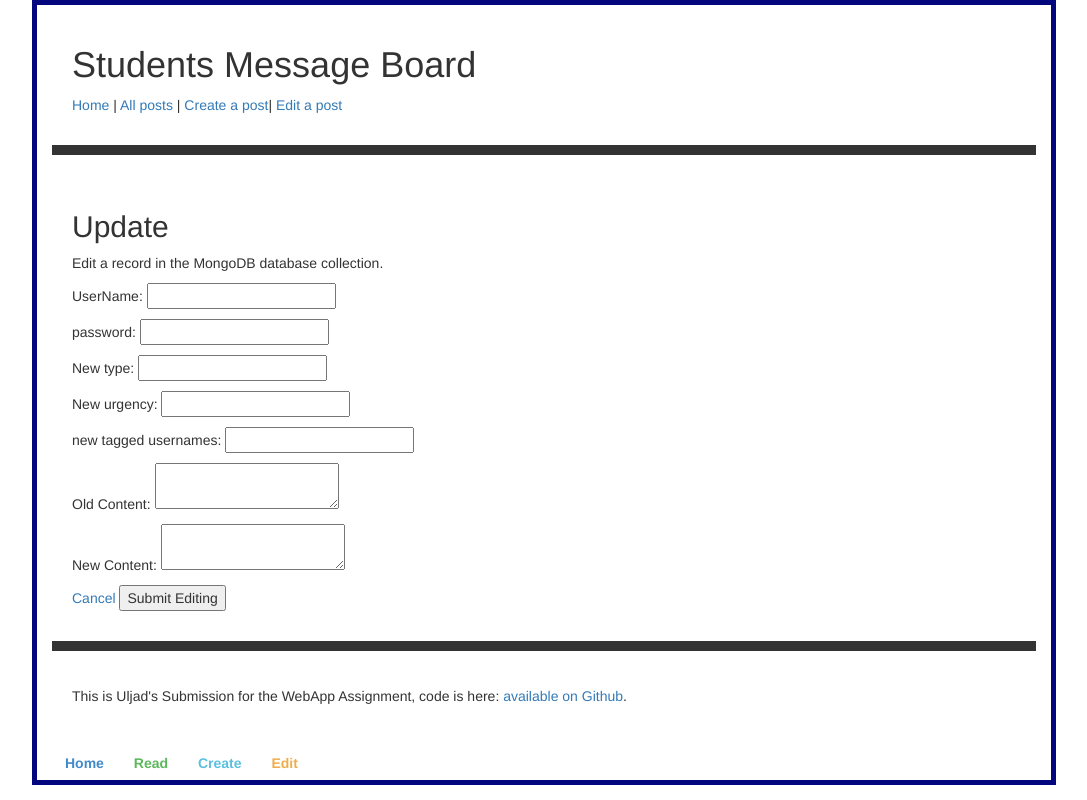
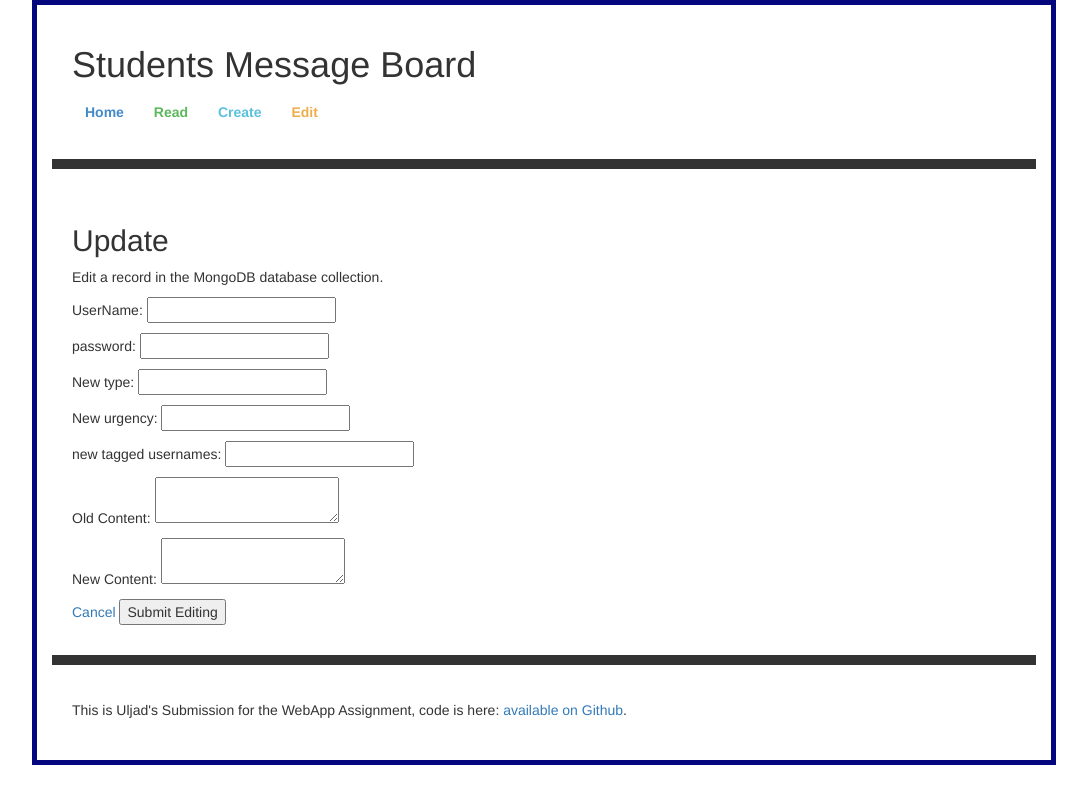
Before and after one commit to uljad/WebAppDemo, a Flask app: page /edit in a window 1280 px wide. Shown: the whole page, without its empty margins (96-1183 px from the left). Run offline with Flask 2, Linux system fonts and the light colour scheme; parts of the project's set-up code (start-up, migrations or seed data) failed here and were passed over; some libraries are stand-ins or nearby versions.

Commit message:
reaplcement

```diff
--- a/templates/base.html
+++ b/templates/base.html
@@ -15,10 +15,10 @@
       <header>
         <h1>Students Message Board</h1>
         <p>
-          <a href="{{ url_for('home')}}">Home</a> |
-          <a href="{{ url_for('read')}}">All posts</a> |
-          <a href="{{ url_for('create')}}">Create a post</a>|
-          <a href="{{ url_for('edit_post')}}">Edit a post</a>
+          <a href="{{ url_for('home')}}" class="btn btn-home btn-outline"><i class="icon-pencil"></i> <strong>Home</strong></a>
+          <a href="{{ url_for('read')}}" class="btn btn-read btn-outline"><i class="icon-edit"></i> <strong>Read</strong></a>
+          <a href="{{ url_for('create')}}" class="btn btn-create btn-outline"><i class="icon-trash"></i> <strong>Create</strong></a>
+          <a href="{{ url_for('edit_post')}}" class="btn btn-edit btn-outline"><i class="icon-align-justify"></i> <strong>Edit</strong></a>
         </p>
       </header>
       <main>{% block container %} {% endblock %}</main>
@@ -31,10 +31,7 @@
         </p>
       </footer>
 
-<a href="{{ url_for('home')}}" class="btn btn-home btn-outline"><i class="icon-pencil"></i> <strong>Home</strong></a>
-<a href="{{ url_for('read')}}" class="btn btn-read btn-outline"><i class="icon-edit"></i> <strong>Read</strong></a>
-<a href="{{ url_for('create')}}" class="btn btn-create btn-outline"><i class="icon-trash"></i> <strong>Create</strong></a>
-<a href="{{ url_for('edit_post')}}" class="btn btn-edit btn-outline"><i class="icon-align-justify"></i> <strong>Edit</strong></a>
+
     </div>
   </body>
 </html>
```
